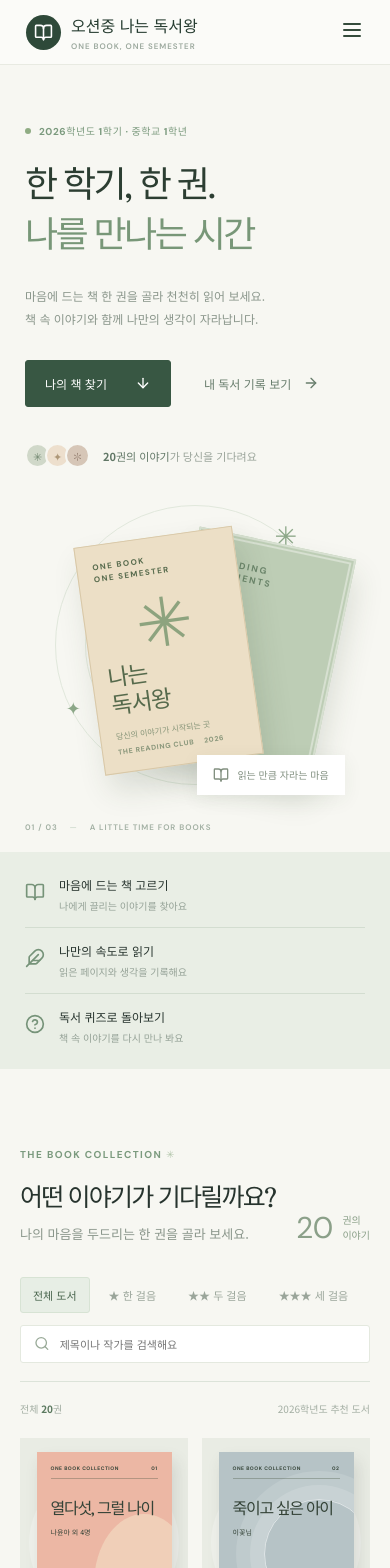
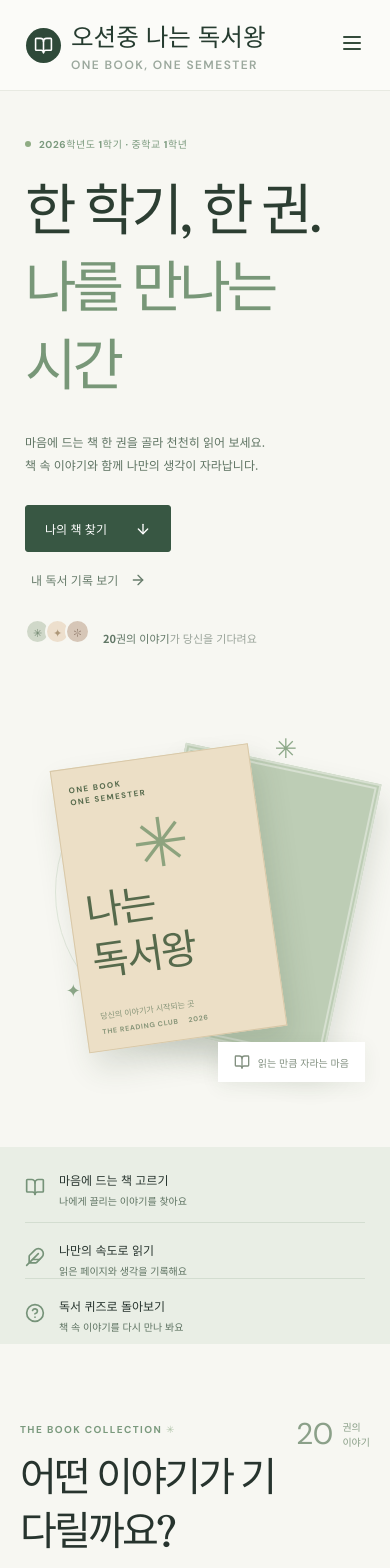
Before and after one commit to 2mswin21-lab/one-book-reading, a React (Vite) app: page / in a window 390 px wide. Shown: the top 1568 px of the page. Built offline with nearby package versions, Linux system fonts and the light colour scheme.

Commit message:
Enlarge text and adapt reading layout

```diff
--- /dev/null
+++ b/src/large-text.css
@@ -0,0 +1,124 @@
+/* Layout accommodations for the enlarged typography. Decorative glyphs are
+   not reading content, so their original size is retained. */
+.header{height:auto;min-height:110px}
+.header-inner{min-height:110px;gap:24px}
+.nav{min-height:110px;gap:22px}
+.nav button,.nav a{padding:20px 0}
+.brand{flex-shrink:0}
+.brand-icon{flex-shrink:0}
+.header-right{gap:10px}
+.header-cta,.outline{white-space:normal}
+.hero-copy>p,.section-head p,.record-lead,.bookshelf-heading p,.bookshelf-hint,
+.book-card p,.modal-content p,.intro-strip small,.record-book p,.modal-info>p,
+.progress-caption,.privacy-note,.record-empty p{color:#5f7463}
+.spine.unread{color:#65766a}
+.hero{min-height:650px;gap:30px}
+.hero h1{overflow-wrap:anywhere}
+.hero-art{height:430px}
+.hero-index{bottom:20px}
+.art-flower{font-size:90px}
+.art-spark{font-size:27px}
+.spark-two{font-size:18px}
+.art-book{width:280px;height:380px}
+.art-front{padding:23px}
+.art-bottom{bottom:20px}
+.art-label{right:0}
+.intro-strip{align-items:start}
+.intro-strip>div+div{padding-left:22px}
+.intro-strip p{min-width:0}
+.section-head{gap:20px}
+.toolbar{align-items:flex-start;flex-wrap:wrap}
+.search input{width:240px}
+.book-grid{grid-template-columns:repeat(auto-fit,minmax(235px,1fr));gap:42px 24px}
+.cover-frame{height:360px}
+.cover{width:230px;height:315px;padding:18px}
+.cover-title{margin-top:25px;overflow-wrap:anywhere}
+.cover-shape{width:180px;height:180px}
+.cover-1 .cover-shape{width:145px;height:200px}
+.cover-2 .cover-shape{width:150px;height:150px}
+.cover-3 .cover-shape{height:210px;width:75px}
+.book-card h3,.book-card p{white-space:normal;overflow:visible;word-break:keep-all}
+.card-tag{line-height:1.5}
+.closing-flower{font-size:90px}
+.closing{flex-wrap:wrap}
+footer{flex-wrap:wrap}
+.modal{width:min(900px,100%)}
+.modal-top{align-items:flex-start}
+.modal-top .cover-large,.record-book .cover-large{width:230px;height:315px}
+.modal-info{min-width:0}
+.modal-info h2,.record-book h2{overflow-wrap:anywhere}
+.modal-info .primary{gap:15px}
+.question>div{align-items:flex-start}
+.record-layout{grid-template-columns:1fr}
+.record-book{align-items:center}
+.record-panel textarea{height:190px}
+.page-input{flex-wrap:wrap}
+.page-input input{width:120px}
+.bookshelf-heading{align-items:start}
+.shelf-books{min-width:1350px;gap:8px}
+.shelf-board{min-width:1374px}
+.spine{min-width:120px;height:360px;padding:14px 8px}
+.spine:nth-child(3n+2){height:378px}
+.spine:nth-child(4n){height:350px}
+.spine-title{max-height:265px;margin-top:12px}
+.bookshelf-legend{flex-wrap:wrap}
+@media(max-width:1100px){
+ .header-inner{flex-wrap:wrap;padding-top:18px;padding-bottom:18px}
+ .header-right{margin-left:auto}
+ .nav{order:3;width:100%;min-height:0;justify-content:center}
+ .hero{grid-template-columns:1fr;min-height:0}
+ .hero-art{height:430px}
+ .intro-strip{grid-template-columns:1fr}
+ .intro-strip>div+div{border-left:0;border-top:1px solid #d3ddd0;padding:18px 0 0}
+}
+@media(max-width:650px){
+ .header{min-height:90px}
+ .header-inner{min-height:90px;padding:14px 20px;flex-wrap:nowrap}
+ .brand{min-width:0;flex-shrink:1;text-align:left}
+ .brand>span:last-child{font-size:clamp(20px,6.3vw,32px);white-space:nowrap}
+ .brand small{font-size:12px;line-height:1.35}
+ .mobile-menu{flex-shrink:0}
+ .nav{top:100%;min-height:0;align-items:stretch}
+ .nav button,.nav a{padding:15px}
+ .hero{padding:45px 25px 65px}
+ .hero h1{font-size:56px;word-break:keep-all;overflow-wrap:normal}
+ .hero-actions{align-items:flex-start;flex-direction:column;gap:18px}
+ .hero-foot{align-items:flex-start}
+ .hero-art{height:380px}
+ .art-book{width:200px;height:285px}
+ .art-front{padding:15px}
+ .art-flower{font-size:68px}
+ .art-title{font-size:40px}
+ .art-bottom{bottom:12px}
+ .art-label{right:0;bottom:0}
+ .hero-index{display:none}
+ .section-head{align-items:flex-start}
+ .section-head h2{font-size:40px;line-height:1.35}
+ .collection-count{flex-shrink:0}
+ .filters{gap:4px}
+ .search input{width:100%;min-width:0}
+ .book-grid{grid-template-columns:1fr}
+ .cover-frame{height:340px}
+ .cover{width:210px;height:290px}
+ .closing-flower{font-size:50px}
+ .modal{padding:45px 20px 25px}
+ .modal-top{flex-direction:column;align-items:center}
+ .modal-top .cover-large{width:210px;height:290px}
+ .modal-info{width:100%}
+ .modal-info h2,.record-book h2{font-size:38px;line-height:1.3}
+ .modal-tabs{gap:24px}
+ .record-book{flex-direction:column;align-items:flex-start}
+ .record-book .cover-large{width:210px;height:290px}
+ .record-panel{padding:20px}
+ .page-input label{width:100%}
+ .bookshelf-heading{flex-wrap:wrap}
+ .bookshelf-heading h2{font-size:40px;line-height:1.35}
+ .bookshelf-count{flex-direction:row;gap:8px}
+ .bookshelf-count small{display:inline}
+ .shelf-books{min-width:1350px;gap:8px}
+ .shelf-board{min-width:1374px}
+ .spine{min-width:120px;height:360px}
+ .spine:nth-child(3n+2){height:378px}
+ .spine:nth-child(4n){height:350px}
+ .spine-title{max-height:265px}
+}
--- a/src/main.jsx
+++ b/src/main.jsx
@@ -4,6 +4,7 @@ import { ArrowDown, ArrowLeft, ArrowRight, ArrowUpRight, BookOpen, Bookmark, Che
 import books from './books.json';
 import './style.css';
 import './bookshelf.css';
+import './large-text.css';
 
 const colors = ['#ecb7a4','#b6c3c6','#c8bea6','#9aa8ba','#b9c6a7','#d4c2a8','#b0a6a1','#c7b8c5','#b8bfaf','#e4c29c','#e4b9bd','#a8bdba','#9fb5a1','#d3b9a2','#b6c7a8','#d8cda5','#b6a99e','#9eacc4','#a9bec1','#c1b69f'];
 const tags = ['우리의 오늘','진실과 믿음','이웃과 성장','한국 판타지','나다운 아름다움','시간의 의미','생각의 발견','가족의 의미','소문과 진실','우리의 관계','첫사랑','따뜻한 위로','용서와 화해','낯선 변화','우정과 성장','나의 선택','마음과 공감','연대와 용기','책임과 우정','기억과 감정'];
--- a/vite.config.js
+++ b/vite.config.js
@@ -1,3 +1,18 @@
 import { defineConfig } from 'vite';
 
-export default defineConfig({ base: '/one-book-reading/' });
+// The original design uses pixel-sized type. Scale those font sizes centrally
+// while keeping the layout adjustments in large-text.css explicit.
+const doubleText = {
+  postcssPlugin: 'double-readable-fonts',
+  Once(root) {
+    if (root.source?.input?.file?.endsWith('large-text.css')) return;
+    root.walkDecls(/^(font|font-size)$/, (declaration) => {
+      declaration.value = declaration.value.replace(/(\d*\.?\d+)px/, (_, size) => `${Number(size) * 2}px`);
+    });
+  },
+};
+
+export default defineConfig({
+  base: '/one-book-reading/',
+  css: { postcss: { plugins: [doubleText] } },
+});
```
